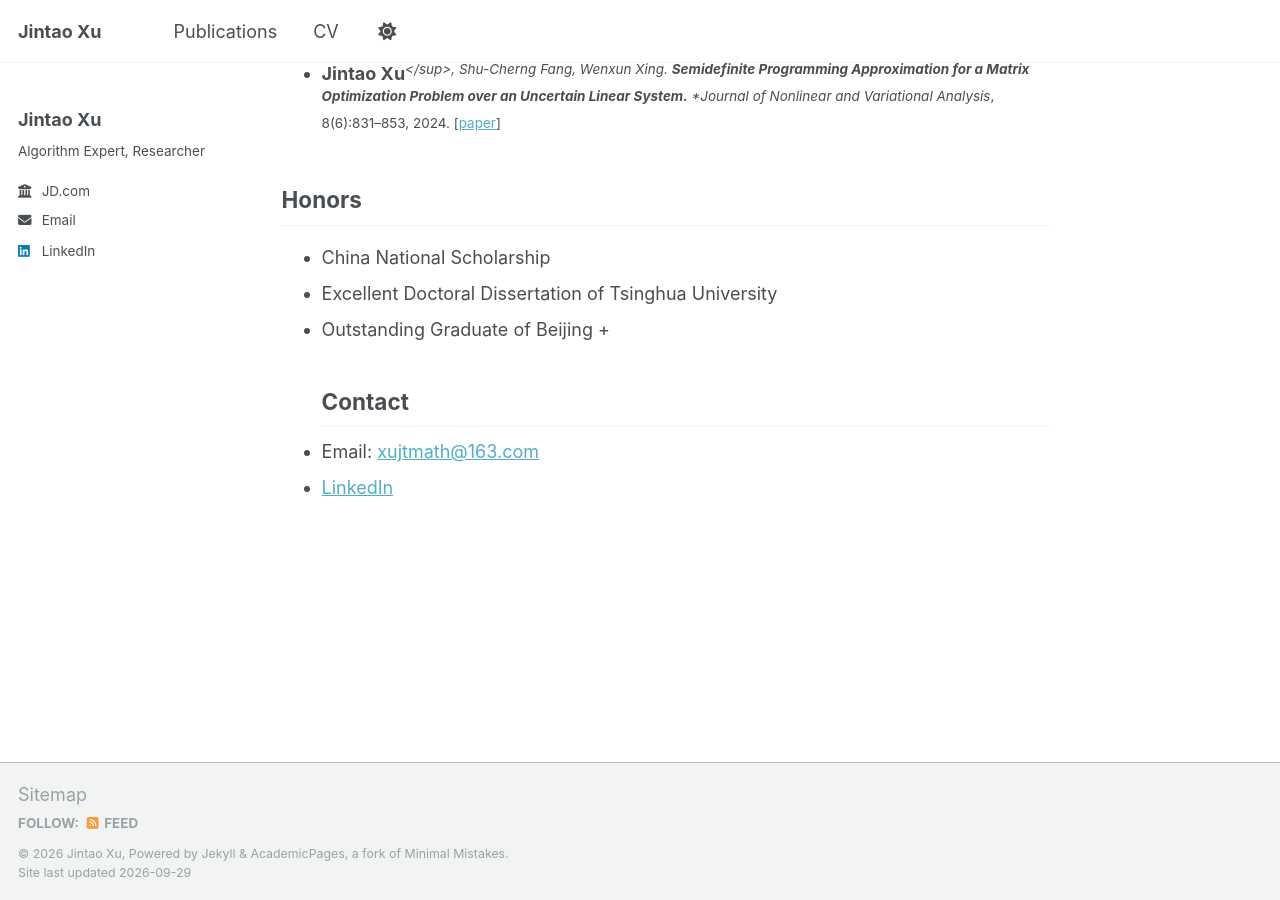
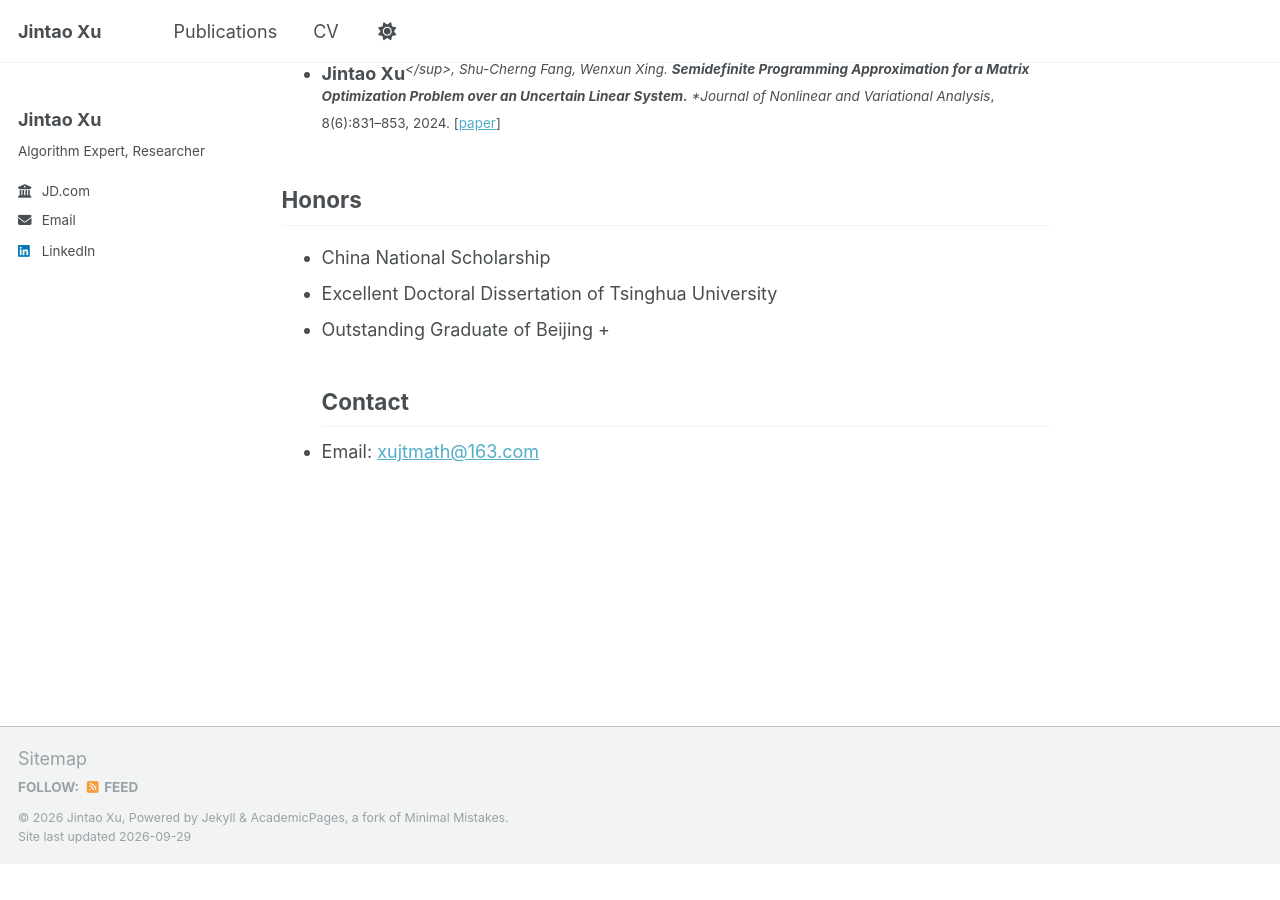
Before and after one commit to JintaoXuMath/JintaoXuMath.github.io, a Jekyll site: the page built from _pages/about.md, in a window 1280 px wide and 900 px high, scrolled down 1889 px. Built offline with Jekyll 4.4.1, drawn with Linux system fonts in a browser that asks for light colours; after the commit the page ends 2753 px from its top, so only the background shows below that.

Commit message:
Remove LinkedIn link from about page
Removed LinkedIn link from the contact section.

```diff
--- a/_pages/about.md
+++ b/_pages/about.md
@@ -54,4 +54,3 @@ My research broadly lies in **AI for decision making**, with particular interest
 ## Contact
 
 - Email: [xujtmath@163.com](mailto:xujtmath@163.com)
-- [LinkedIn](https://www.linkedin.com/in/jintao-xu-thu/)
```
